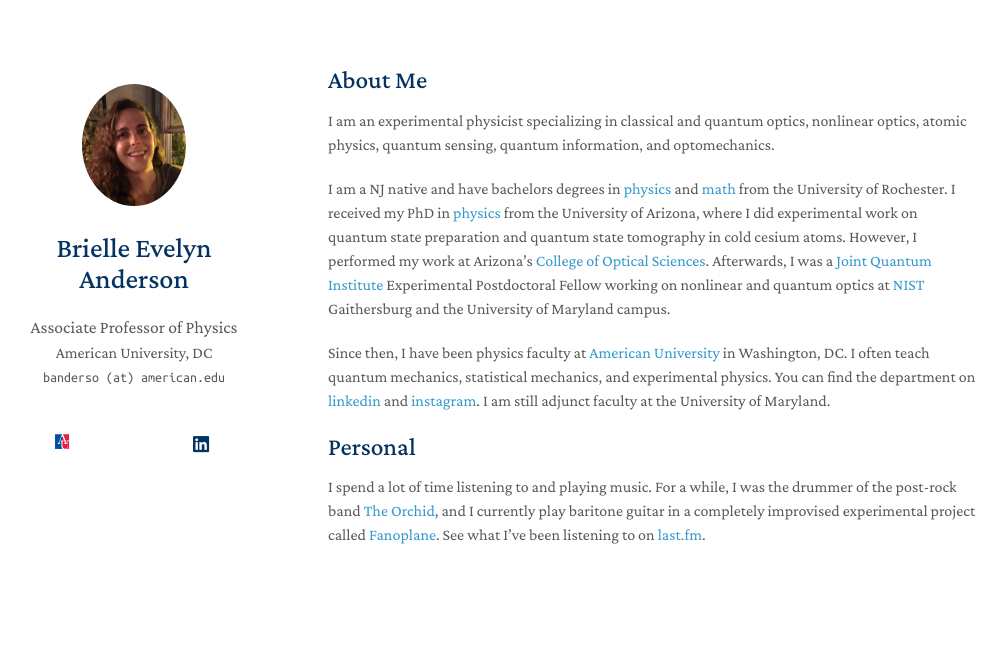
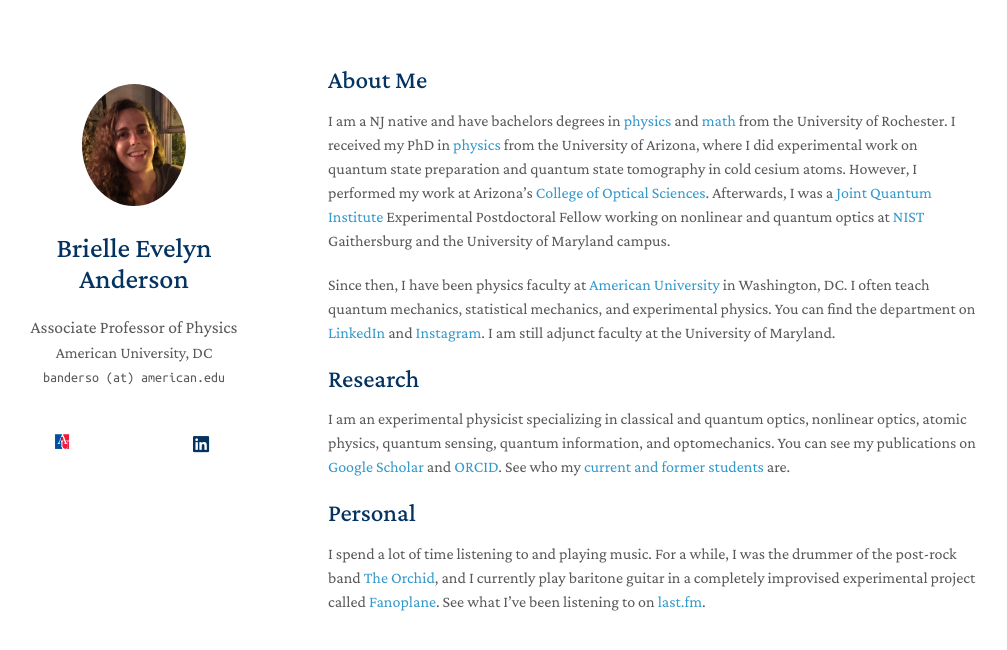
Before and after one commit to brieeveanderson/brieeveanderson.github.io, a Jekyll site: the page built from index.md, in a window 1280 px wide. Shown: the top 650 px of the page, without its empty margins (142-1149 px from the left). Built offline with Jekyll 4.4.1, drawn with Linux system fonts in a browser that asks for light colours; a style sheet for code colours, icons or effects is not loaded; our own code applies the rules of GitHub Pages for plain Markdown files.

Commit message:
Update index.md

```diff
--- a/index.md
+++ b/index.md
@@ -4,11 +4,13 @@
 
 ## About Me
 
-I am an experimental physicist specializing in classical and quantum optics, nonlinear optics, atomic physics, quantum sensing, quantum information, and optomechanics.
-
 I am a NJ native and have bachelors degrees in [physics](https://www.pas.rochester.edu/) and [math](https://www.sas.rochester.edu/mth/) from the University of Rochester. I received my PhD in [physics](https://physics.arizona.edu/) from the University of Arizona, where I did experimental work on quantum state preparation and quantum state tomography in cold cesium atoms. However, I performed my work at Arizona's [College of Optical Sciences](https://optics.arizona.edu/). Afterwards, I was a [Joint Quantum Institute](https://jqi.umd.edu/) Experimental Postdoctoral Fellow working on nonlinear and quantum optics at [NIST](https://www.nist.gov/) Gaithersburg and the University of Maryland campus.
 
-Since then, I have been physics faculty at [American University](https://www.american.edu/cas/physics/) in Washington, DC. I often teach quantum mechanics, statistical mechanics, and experimental physics. You can find the department on [linkedin](https://www.linkedin.com/groups/13179821/) and [instagram](https://www.instagram.com/americanuphysics/). I am still adjunct faculty at the University of Maryland.
+Since then, I have been physics faculty at [American University](https://www.american.edu/cas/physics/) in Washington, DC. I often teach quantum mechanics, statistical mechanics, and experimental physics. You can find the department on [LinkedIn](https://www.linkedin.com/groups/13179821/) and [Instagram](https://www.instagram.com/americanuphysics/). I am still adjunct faculty at the University of Maryland.
+
+## Research
+
+I am an experimental physicist specializing in classical and quantum optics, nonlinear optics, atomic physics, quantum sensing, quantum information, and optomechanics. You can see my publications on [Google Scholar](https://scholar.google.com/citations?user=zlMG26QAAAAJ) and [ORCID](https://orcid.org/0000-0002-3234-3724). See who my [current and former students](https://brieeveanderson.github.io/students) are.
 
 ## Personal
 
```
